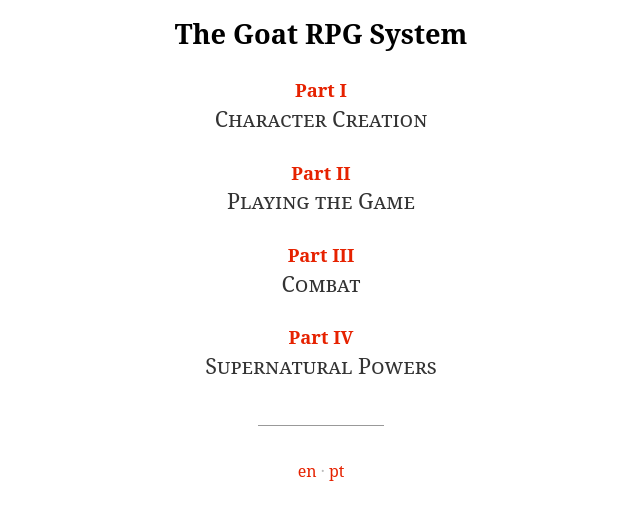
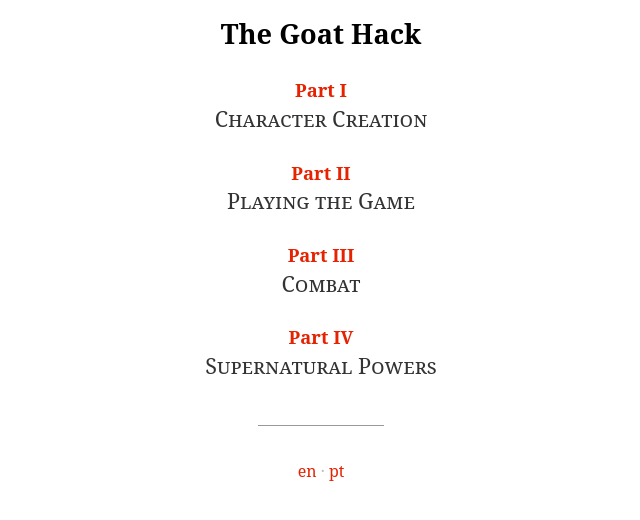
Before and after one commit to VitorGoatman/the-goat-hack, a plain HTML site: page docs/index.html in a window 1280 px wide. Shown: the whole page, without its empty margins (319-959 px from the left). Drawn offline with Linux system fonts and the light colour scheme.

Commit message:
change title to 'the-goat-hack'

```diff
--- a/docs/index.html
+++ b/docs/index.html
@@ -3,7 +3,7 @@
     <head>
         <meta charset="utf-8">
         <meta http-equiv="x-ua-compatible" content="ie=edge">
-        <title>The Goat RPG</title>
+        <title>The Goat Hack</title>
         <meta name="description" content="">
         <meta name="viewport" content="width=device-width, initial-scale=1">
         <link rel="apple-touch-icon" href="/apple-touch-icon.png">
@@ -23,7 +23,7 @@
         </style>
 
 <body><a id="top"></a>
-<h1>The Goat RPG System</h1>
+<h1>The Goat Hack</h1>
 <div class="partNumber"><a href="part/1.html">Part I</a></div>
 <h2>Character Creation</h2>
 <div class="partNumber"><a href="part/2/">Part II</a></div>
```
